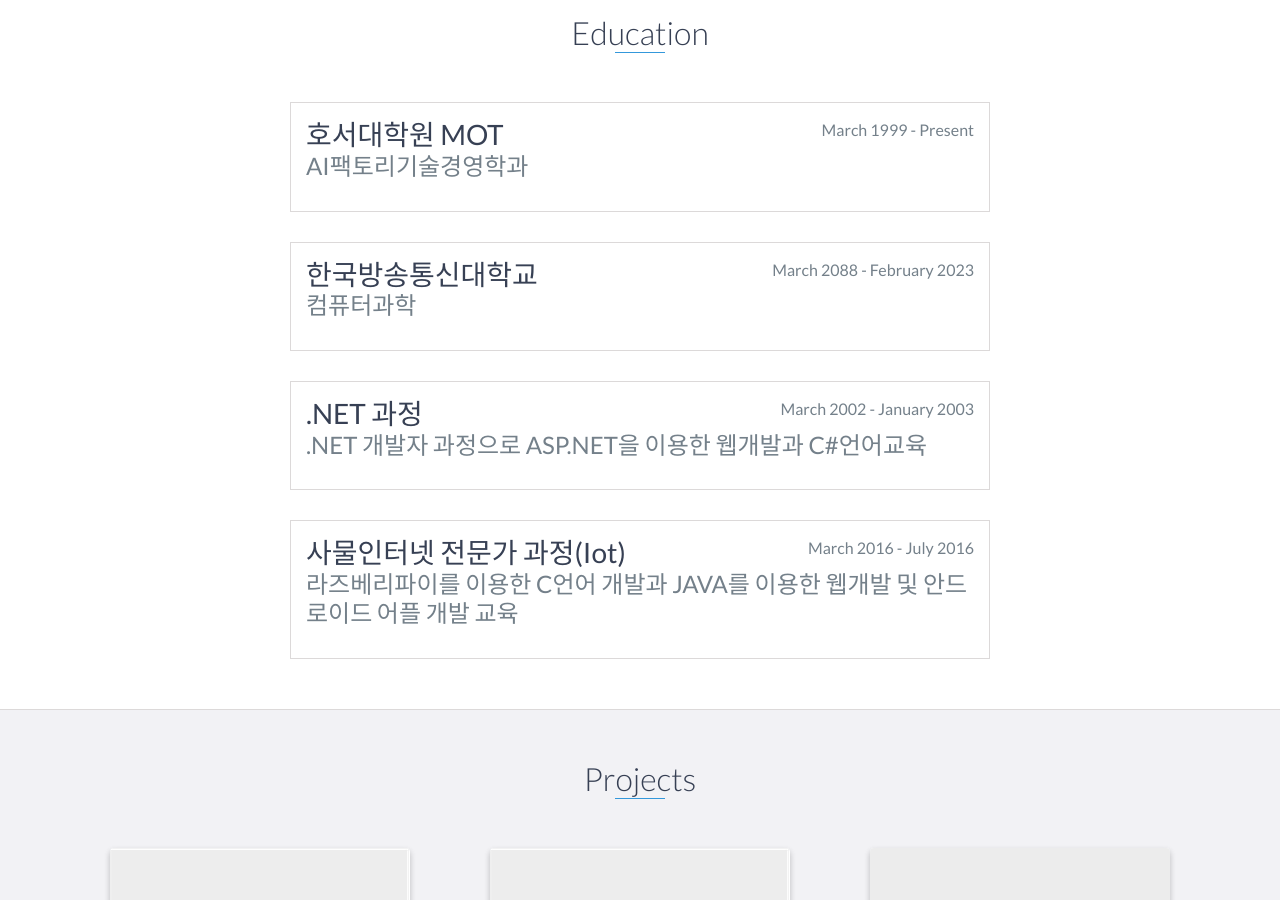
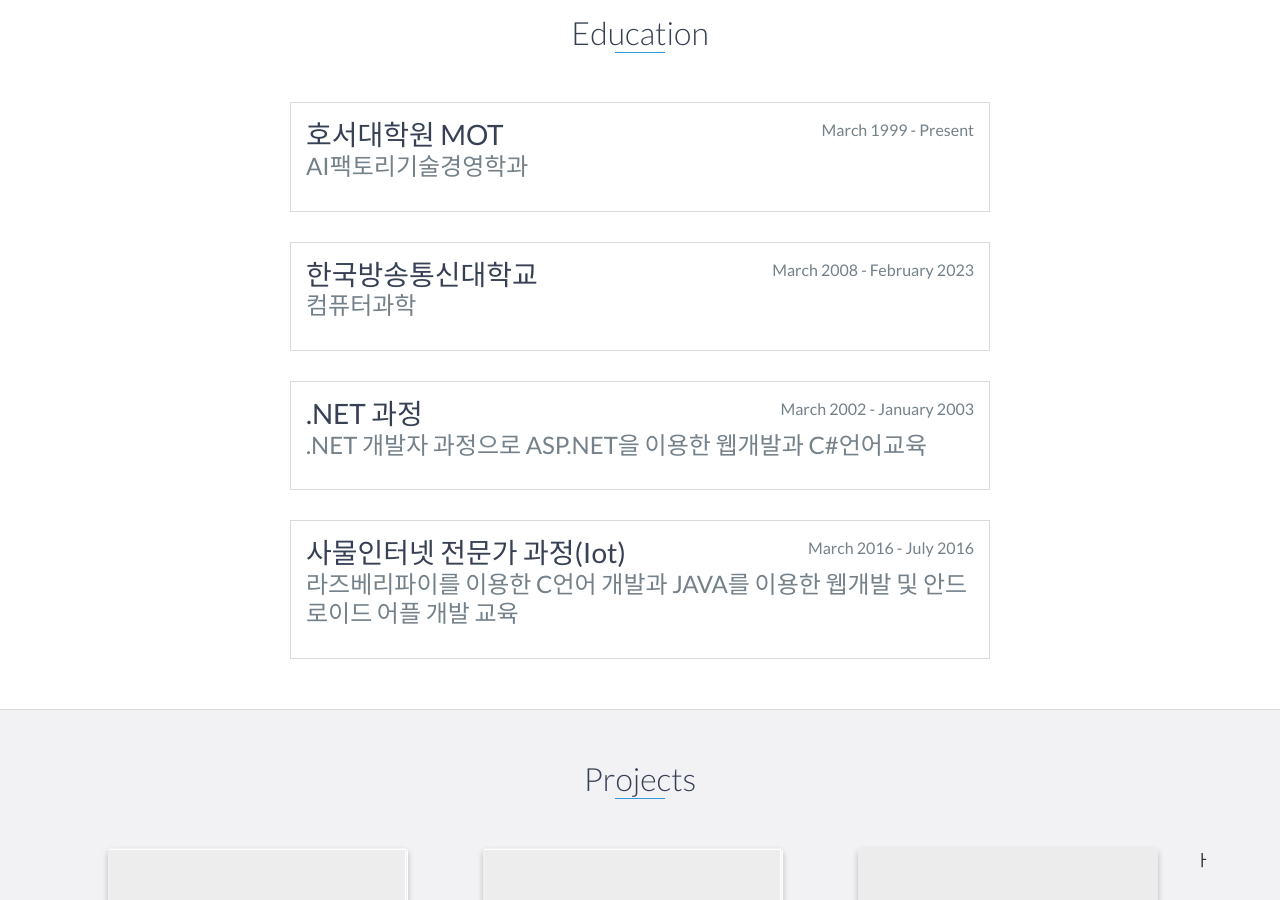
Before and after one commit to kerow1004/kerow1004.github.io, a Jekyll site: the page portfolio/index.html, which Jekyll copies as it is, in a window 1280 px wide and 900 px high, scrolled down 2533 px. Built offline with Jekyll 4.4.1, drawn with Linux system fonts in a browser that asks for light colours; nearby versions of some CDN libraries; library files that are not in the unit come from our copies.

Commit message:
경력 및 관련정보수정

```diff
--- a/portfolio/index.html
+++ b/portfolio/index.html
@@ -165,7 +165,7 @@
         </div>
         <div class="education-block">
             <h3>한국방송통신대학교</h3>
-            <span class="education-date">March 2088 - February 2023</span>
+            <span class="education-date">March 2008 - February 2023</span>
             <h4>컴퓨터과학</h4>
             <ul>
 
@@ -266,10 +266,10 @@
                         <a href="#">View Project</a>
                     </div>
                     <!-- End .project-info -->
-                </div>
+                </div>ㅏ
                 <!-- End .project -->
 
-                <div class="project shadow-large">K
+                <div class="project shadow-large">
                     <div class="project-image">
                         <img src="images/wonriedu.png" />
                     </div>
```
